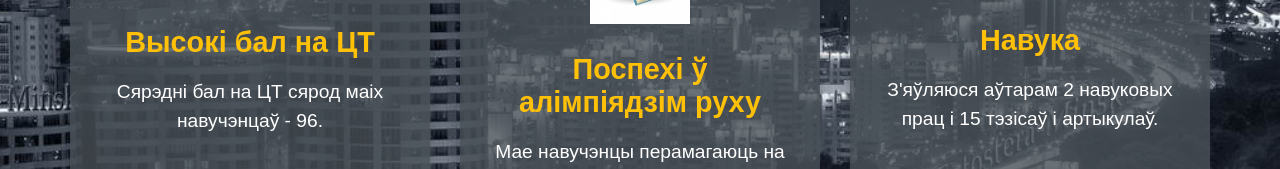
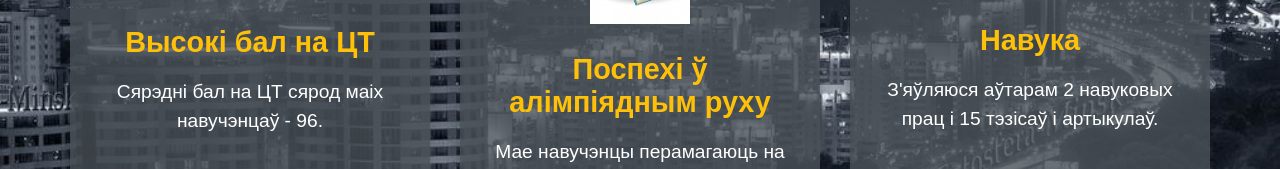
Before and after one commit to sudnikoleg05/Site.github.io, a plain HTML site: page index.html in a window 1280 px wide. Shown: the part 770-939 px from the top of the page. Drawn offline with Linux system fonts and the light colour scheme.

Commit message:
Update index.html
исправлена орфографическая ошибка

```diff
--- a/index.html
+++ b/index.html
@@ -344,7 +344,7 @@
             </div>
             <div class="achievement-card">
                 <img src="ол.jpg" alt="Алімпіяды">
-                <h3>Поспехі ў алімпіядзім руху</h3>
+                <h3>Поспехі ў алімпіядным руху</h3>
                 <p>Мае навучэнцы перамагаюць на рэгіянальных і рэспубліканскіх конкурсах і алімпіядах!</p>
             </div>
             <div class="achievement-card">
```
